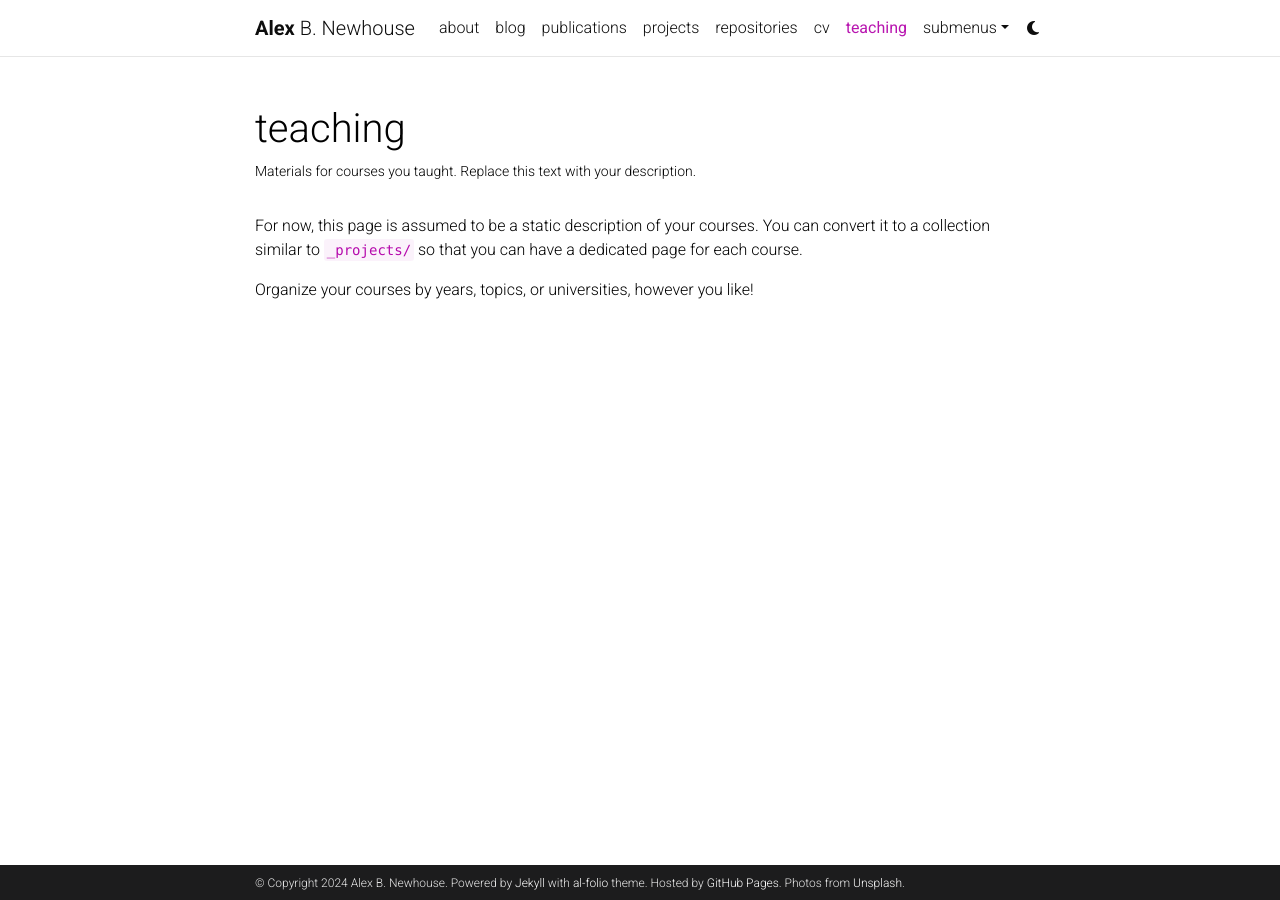
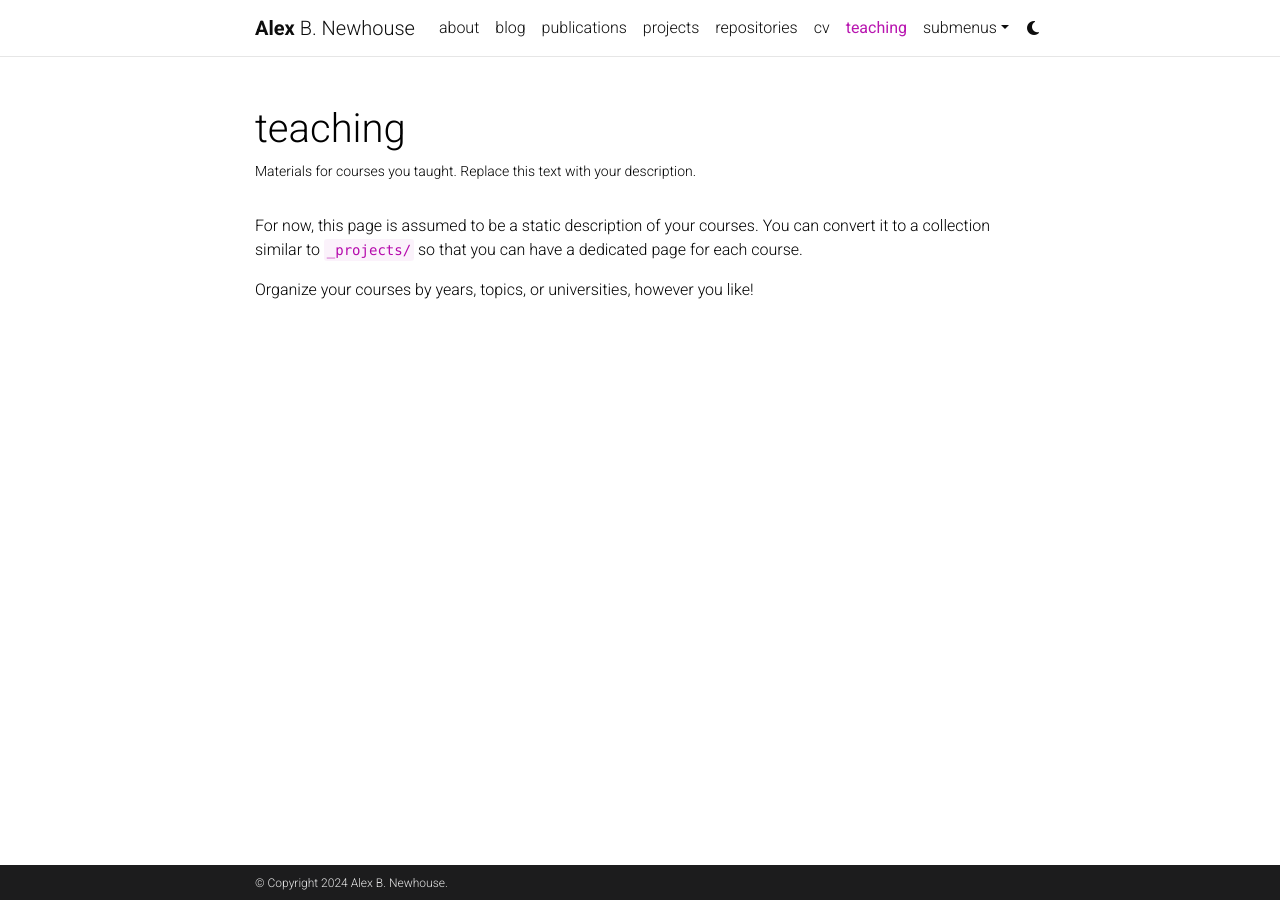
Before and after one commit to alexbnewhouse/alexbnewhouse.github.io, a Jekyll site: the page built from _pages/teaching.md, in a window 1280 px wide. Built offline with Jekyll 4.4.1, drawn with Linux system fonts in a browser that asks for light colours; full-size pictures stand in for the smaller copies a plugin makes; comment, search, counter and statistics services are not loaded; a style sheet for code colours, icons or effects is not loaded.

Commit message:
yaml update

```diff
--- a/_config.yml
+++ b/_config.yml
@@ -10,10 +10,7 @@
 description: > # the ">" symbol means to ignore newlines until "footer_text:"
   A simple, whitespace theme for academics. Based on [*folio](https://github.com/bogoli/-folio) design.
 footer_text: >
-  Powered by <a href="https://jekyllrb.com/" target="_blank">Jekyll</a> with <a href="https://github.com/alshedivat/al-folio">al-folio</a> theme.
-  Hosted by <a href="https://pages.github.com/" target="_blank">GitHub Pages</a>.
-  Photos from <a href="https://unsplash.com" target="_blank">Unsplash</a>.
-keywords: jekyll, jekyll-theme, academic-website, portfolio-website  # add your own keywords or leave empty
+keywords:
 
 lang: en # the language of your site (for example: en, fr, cn, ru, etc.)
 icon: ⚛️  # the emoji used as the favicon (alternatively, provide image name in /assets/img/)
@@ -108,7 +105,6 @@
 wechat_qr: # filename of your wechat qr-code saved as an image (e.g., wechat-qr.png if saved to assets/img/wechat-qr.png)
 
 contact_note: >
-  You can even add a little note about which of these is the best way to reach you.
 
 # -----------------------------------------------------------------------------
 # Analytics and search engine verification
```
